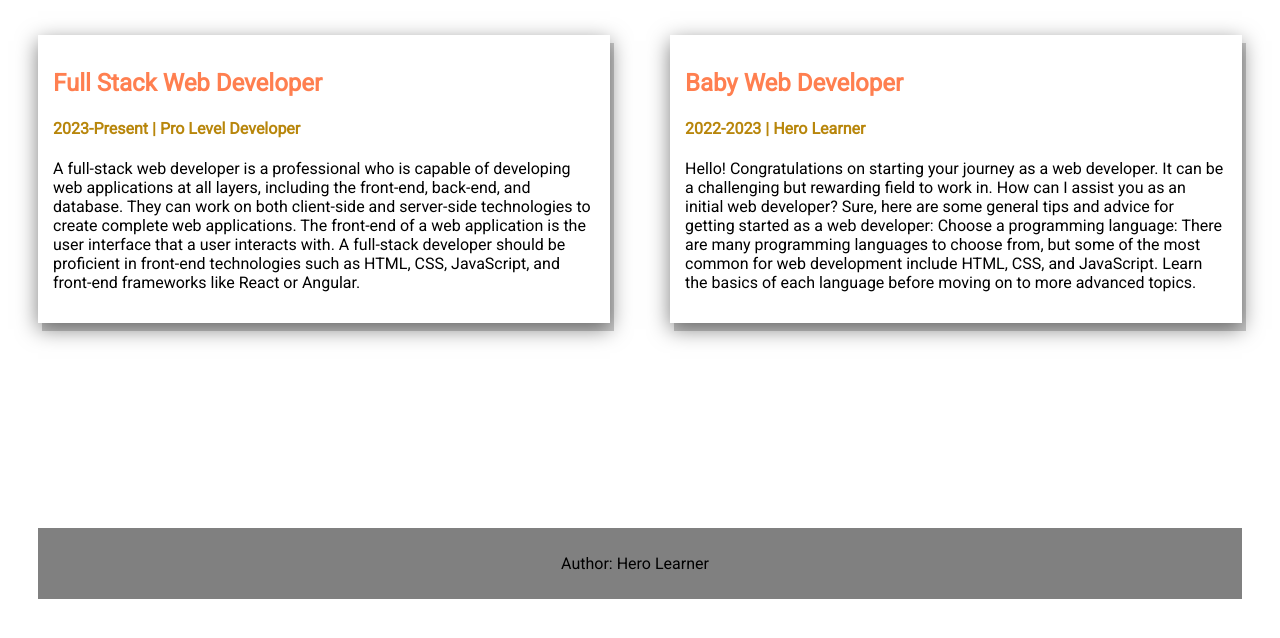
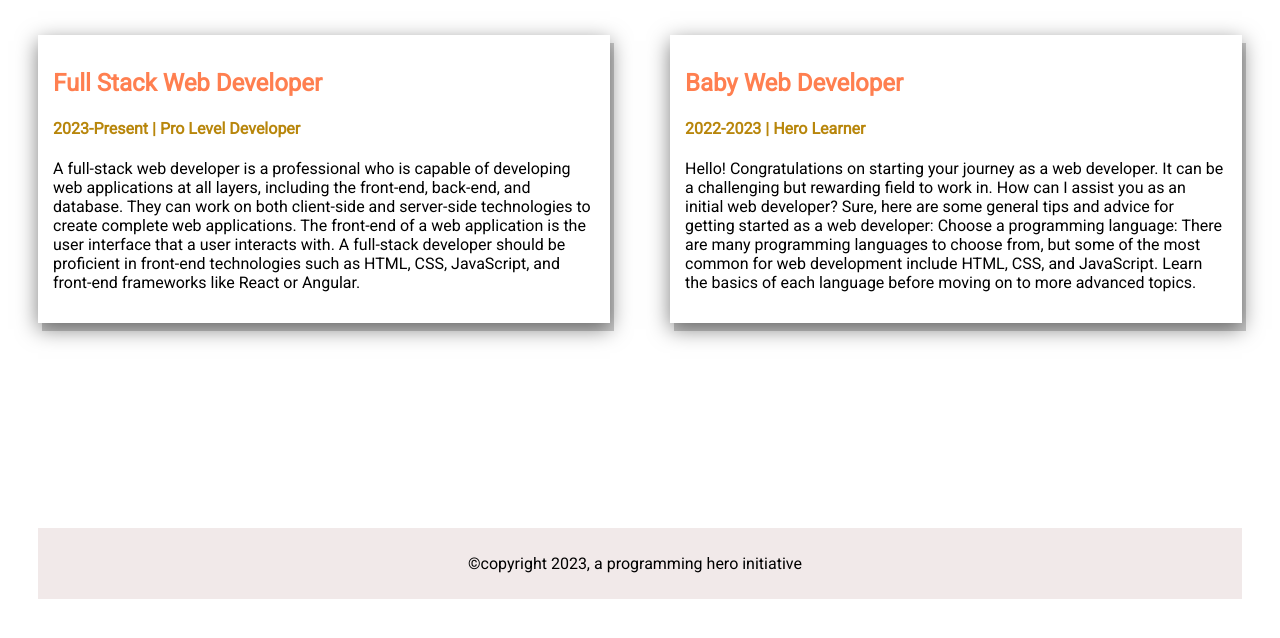
Before and after one commit to Tuhinbd71/demo_experiences, a plain HTML site: page index.html in a window 1280 px wide. Shown: the part 110-748 px from the top of the page. Drawn offline with Linux system fonts and the light colour scheme.

Commit message:
new commit

```diff
--- a/index.html
+++ b/index.html
@@ -48,7 +48,7 @@
         </div>
     </section>
     <footer class="footer_section">
-        <p>Author: Hero Learner</p>
+        <p>©copyright 2023, a programming hero initiative</p>
     </footer>
 
 </body>
--- a/style.css
+++ b/style.css
@@ -31,7 +31,7 @@ body {
 
 .footer_section {
     text-align: center;
-    background-color: gray;
+    background-color: rgb(241, 233, 233);
     padding: 10px 10px 10px 0px;
     margin: 30px;
     margin-top: 175px;
```
